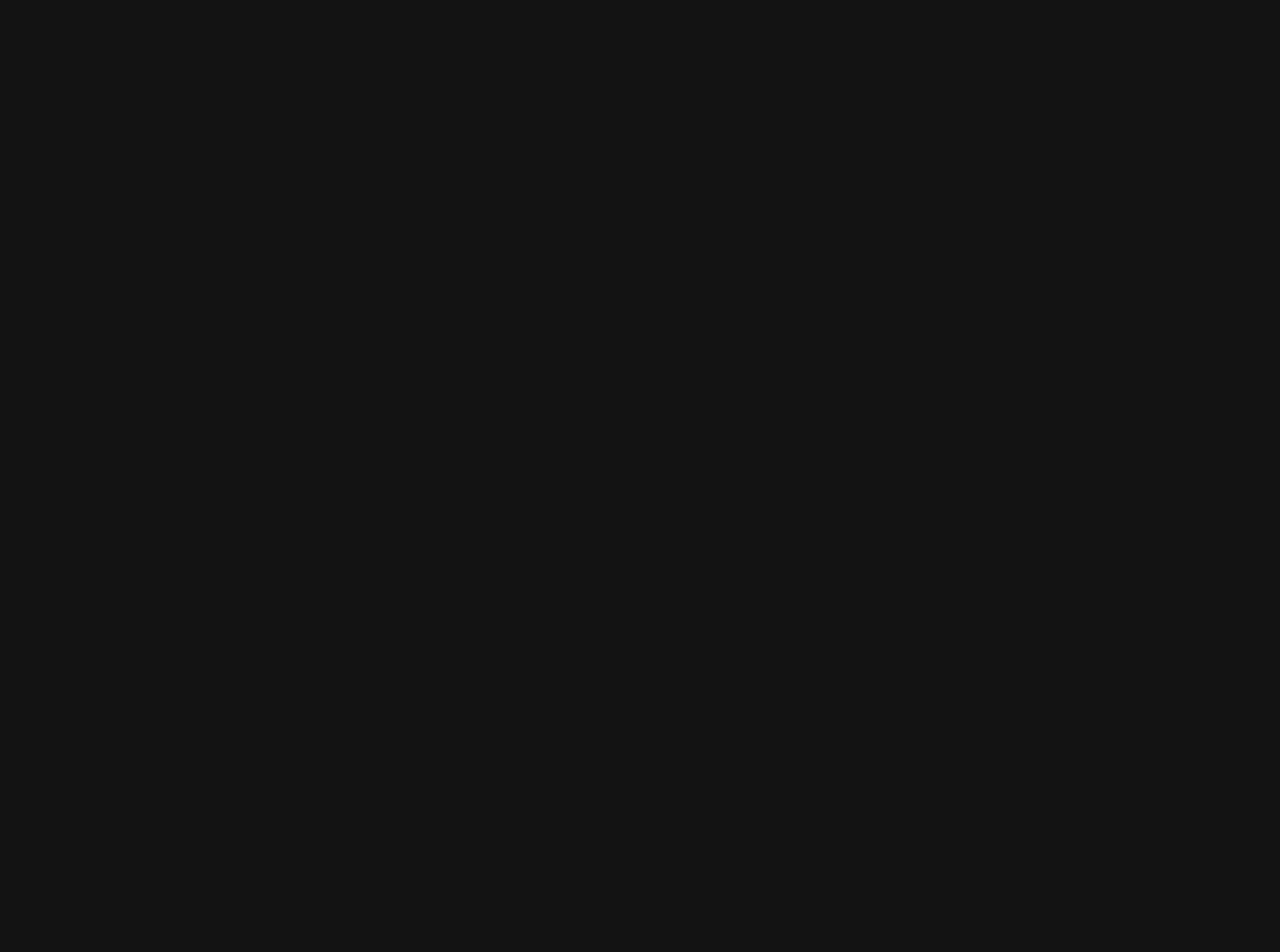
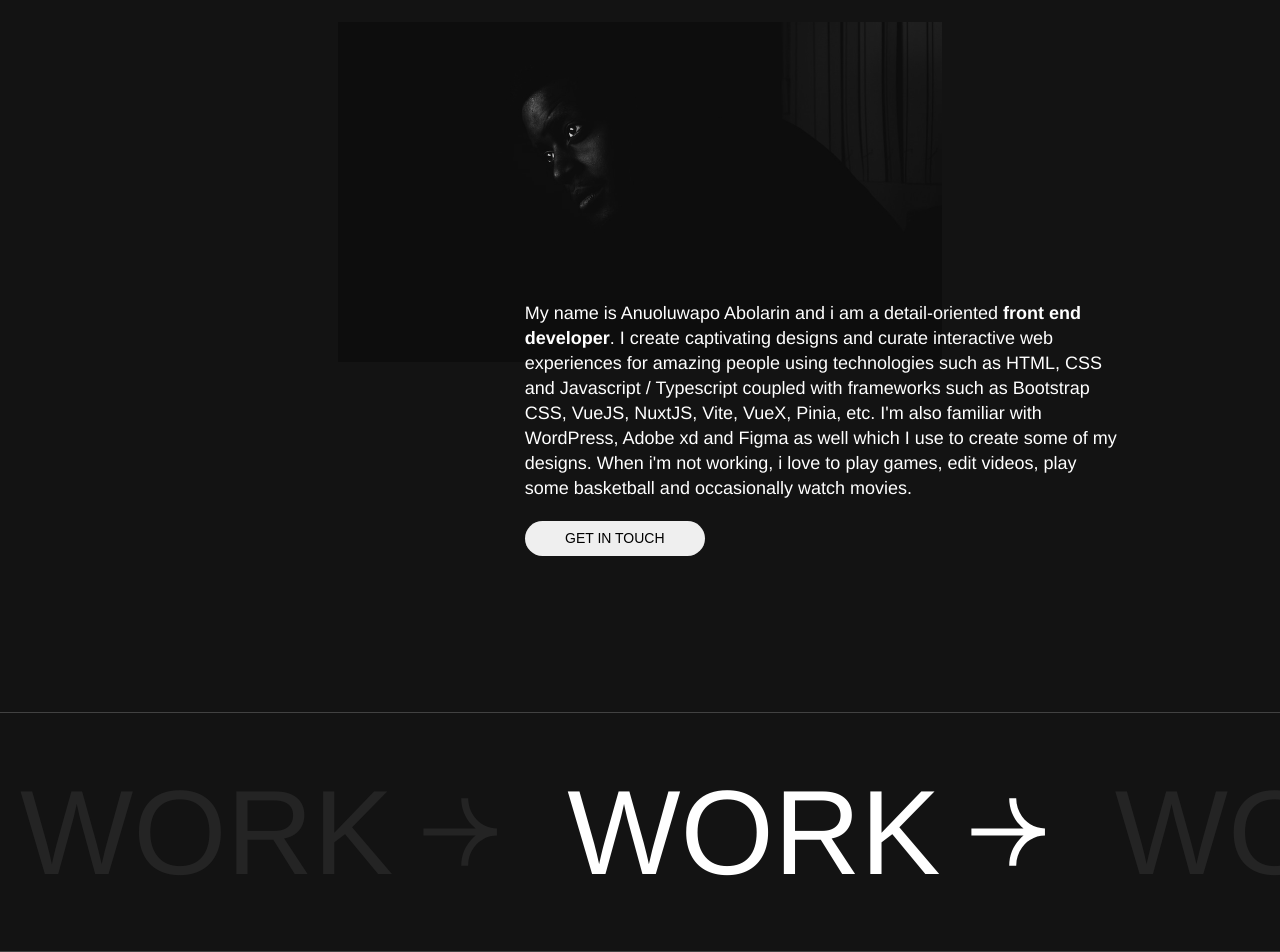
Before and after one commit to Anu-oluwapo/portfolio-v2, a Vue app: page / in a window 1280 px wide. Shown: the part 1191-2143 px from the top of the page. Before the commit the page ends 1063 px from the top, so only its background shows below. Built offline with nearby package versions, Linux system fonts and the light colour scheme.

Commit message:
Worked On About Section

```diff
--- a/src/assets/main.scss
+++ b/src/assets/main.scss
@@ -42,8 +42,10 @@ h3{
 }
 
 p{
-  font-weight: 300;
+  all: unset;
+  // font-weight: 300;
   font-size: $p-font-size;
+  line-height: 2.5rem;
   color: $white;
 }
 
@@ -239,7 +241,6 @@ header{
     display: flex;
     align-items: center;
     justify-content: space-around;
-    animation: marqueeRight 5s linear infinite;
 
     @keyframes marqueeRight {
       from { transform: translateX(-50%); }
@@ -271,3 +272,70 @@ header{
     margin: 0 3rem;
   }
 }
+
+.about-section{
+  border-bottom: 1px solid $neutral2;
+  padding-bottom: 20rem;
+
+  .section-header .content{
+    animation: marqueeRight 5s linear infinite;
+  }
+  .image-border{
+    border: 1px solid $neutral2;
+    width: 60.4rem;
+    height: 34rem;
+    position: absolute;
+    transition: all .3s ease;
+    // top: 50%;
+
+  }
+
+  img{
+    position: absolute;
+    transition: all .3s ease;
+    // top: 50%;
+  }
+
+  .text{
+    position: absolute;
+    width: 60rem;
+    top: 67%;
+    left: 40%;
+
+    P{
+      display: inline-block;
+    }
+
+    .btn{
+      margin: 2rem 0;
+
+      &::after{
+        content: 'GET IN TOUCH';
+      }
+    }
+
+  }
+
+  .container{
+    position: relative;
+    align-items: center;
+    justify-content: center;
+    width: 100%;
+    height: 80vh;
+  }
+  .container:hover{
+    .image-border{
+      transform: translate(-1.5%, -2.5%);
+    }
+
+    img{
+      transform: translate(1.5%, 2.5%);
+    }
+  }
+}
+
+.work-section{
+  .section-header .content{
+    animation: marqueeLeft 5s linear infinite;
+  }
+}
--- a/src/assets/variables.scss
+++ b/src/assets/variables.scss
@@ -9,7 +9,7 @@ $bold-font-weight: 700;
 $h1-font-size: 12rem;
 $h2-font-size: 8rem;
 $h3-font-size: 5.6rem;
-$p-font-size: 1.6rem;
+$p-font-size: 1.8rem;
 $nav-font-size: 1.4rem;
 
 //Colors
--- a/src/components/About.vue
+++ b/src/components/About.vue
@@ -1,23 +1,29 @@
 <template>
     <section class="about-section">
-        <div class="section-header">
-            <div class="content">
-                <div><h1><span>ABOUT</span></h1> <Arrow class="arrow" color="#242424" /></div>
-                <div><h1>ABOUT</h1> <Arrow class="arrow" color="white" /></div>
-                <div><h1><span>ABOUT</span></h1> <Arrow class="arrow" color="#242424" /></div>
-                <div><h1>ABOUT</h1> <Arrow class="arrow" color="white" /></div>
+            <SectionHeader :text="'ABOUT'"/>
+          <div class="container d-flex">
+            <div class="image-border">
             </div>
+            <img src="/images/person.png" />
+            <div class="text">
+                <p>My name is Anuoluwapo Abolarin and i am a detail-oriented <b>front end developer</b>.
+                    I create captivating designs and curate interactive web experiences for amazing
+                    people using technologies such as HTML, CSS and Javascript / Typescript coupled
+                    with frameworks such as Bootstrap CSS, VueJS, NuxtJS, Vite, VueX, Pinia, etc.
+                    I'm also familiar with WordPress, Adobe xd and Figma as well which I use to
+                    create some of my designs. When i'm not working, i love to play games,
+                    edit videos, play some basketball and occasionally watch movies. </p>
 
-        </div>
-          <div class="container d-flex">
+                    <button type="button" class="btn"><span>GET IN TOUCH</span></button>
+            </div>
 
           </div>
       </section>
   </template>
 
   <script setup>
-  import Arrow from '../assets/svg/arrow.vue'
   import { onMounted } from 'vue';
+import SectionHeader from './SectionHeader.vue';
 
   onMounted(()=>{
   const content = document.querySelector('.section-header')
--- /dev/null
+++ b/src/components/SectionHeader.vue
@@ -0,0 +1,35 @@
+<template>
+        <div class="section-header" :id="'section-'+text">
+            <div class="content" :id="'content-'+text">
+                <div><h1><span>{{ text }}</span></h1> <Arrow class="arrow" color="#242424" /></div>
+                <div><h1>{{ text }}</h1> <Arrow class="arrow" color="white" /></div>
+                <div><h1><span>{{ text }}</span></h1> <Arrow class="arrow" color="#242424" /></div>
+                <div><h1>{{ text }}</h1> <Arrow class="arrow" color="white" /></div>
+            </div>
+        </div>
+  </template>
+
+  <script setup>
+  import Arrow from '../assets/svg/arrow.vue'
+  import { onMounted } from 'vue';
+
+  const props = defineProps({
+    text:String,
+  })
+
+  onMounted(()=>{
+  const content = document.querySelector('#section-'+props.text)
+  const contentClone = document.querySelector('#content-'+props.text).cloneNode(true)
+
+  content.append(contentClone)
+
+  })
+
+
+
+  </script>
+
+  <style lang="scss" scoped>
+  @import '@/assets/variables.scss';
+
+  </style>
--- a/src/components/Work.vue
+++ b/src/components/Work.vue
@@ -0,0 +1,30 @@
+<template>
+    <section class="work-section">
+        <SectionHeader :text="'WORK'"/>
+          <div class="container d-flex">
+
+          </div>
+      </section>
+  </template>
+
+  <script setup>
+  import Arrow from '../assets/svg/arrow.vue'
+  import { onMounted } from 'vue';
+import SectionHeader from './SectionHeader.vue';
+
+  onMounted(()=>{
+  const content = document.querySelector('.section-header')
+  const contentClone = document.querySelector('.content').cloneNode(true)
+
+  content.append(contentClone)
+
+  })
+
+
+
+  </script>
+
+  <style lang="scss" scoped>
+  @import '@/assets/variables.scss';
+
+  </style>
--- a/src/views/HomeView.vue
+++ b/src/views/HomeView.vue
@@ -3,6 +3,7 @@
     <Topbar/>
     <Hero/>
     <About/>
+    <Work/>
   </main>
 </template>
 
@@ -10,5 +11,6 @@
 import About from '../components/About.vue';
 import Hero from '../components/Hero.vue';
 import Topbar from '../components/Topbar.vue';
+import Work from '../components/Work.vue';
 
 </script>
```
Also changed, not shown: public/images/person.png (added).
